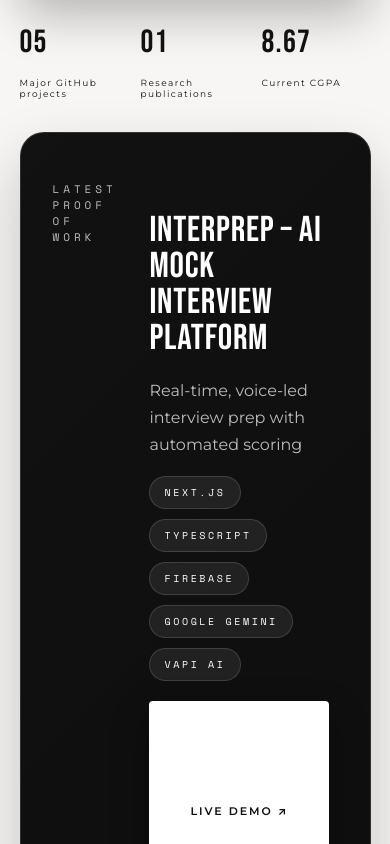
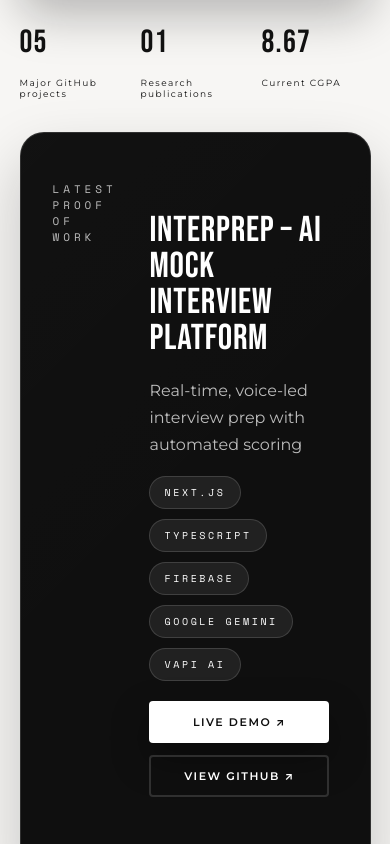
Before and after one commit to mithun0524/Portfolio, a React (Vite) app: page / in a window 390 px wide. Shown: the part 1260-2104 px from the top of the page. Built offline with nearby package versions, Linux system fonts and the light colour scheme.

Commit message:
updated portfolio v1.8

```diff
--- a/src/components/Footer.tsx
+++ b/src/components/Footer.tsx
@@ -1,5 +1,4 @@
 import { Link } from 'react-router-dom'
-import FooterNav from './FooterNav'
 
 export default function Footer() {
   const gmailComposeUrl = 'https://mail.google.com/mail/?view=cm&fs=1&to=mithun.chavan.a24%40gmail.com'
@@ -7,9 +6,6 @@ export default function Footer() {
   return (
     <footer className="site-footer" id="contact">
       <div className="site-footer__inner">
-        {/* Mobile/Tablet Navigation - Only visible on small/medium screens */}
-        <FooterNav />
-
         <div className="site-footer__brand">
           <p className="site-footer__label">Let’s collaborate</p>
           <a href={gmailComposeUrl} target="_blank" rel="noopener noreferrer" className="site-footer__mail">mithun.chavan.a24@gmail.com</a>
--- a/src/index.css
+++ b/src/index.css
@@ -1134,9 +1134,36 @@ img {
     max-width: 100%;
   }
 
+  .highlight__actions {
+    width: 100%;
+    gap: 14px;
+  }
+
   .highlight__actions .button {
-    flex: 1 1 220px;
+    flex: 1 1 160px;
     min-width: 0;
+  }
+}
+
+@media (max-width: 900px) {
+  .viewport-section.highlight {
+    padding: clamp(52px, 8vw, 72px) clamp(24px, 8vw, 48px);
+    gap: 28px;
+  }
+
+  .highlight__actions {
+    flex-direction: column;
+    align-items: stretch;
+    width: 100%;
+    gap: 12px;
+  }
+
+  .highlight__actions .button {
+    width: 100%;
+    min-width: 0;
+    flex: none;
+    padding: 12px 20px;
+    letter-spacing: 0.14em;
   }
 }
 
@@ -1624,8 +1651,9 @@ img {
   }
 
   .highlight__actions .button {
-    width: auto;
+    width: 100%;
     justify-content: center;
+    flex: none;
   }
 
   .overview-grid {
--- a/src/pages/Home.tsx
+++ b/src/pages/Home.tsx
@@ -1,6 +1,5 @@
 import { Fragment, useEffect, useState } from 'react'
 import { AnimatePresence, motion } from 'framer-motion'
-import FooterNav from '../components/FooterNav'
 
 const heroMetrics = [
   { label: 'Major GitHub projects', value: '05' },
@@ -326,9 +325,6 @@ export default function Home() {
       >
         <div className="overview-footer__background" aria-hidden="true" />
         <div className="overview-footer__inner">
-          {/* Mobile/Tablet Navigation */}
-          <FooterNav />
-
           <div className="overview-footer__grid">
             <div className="overview-footer__headline">
               <span className="label">Let&apos;s collaborate</span>
```
